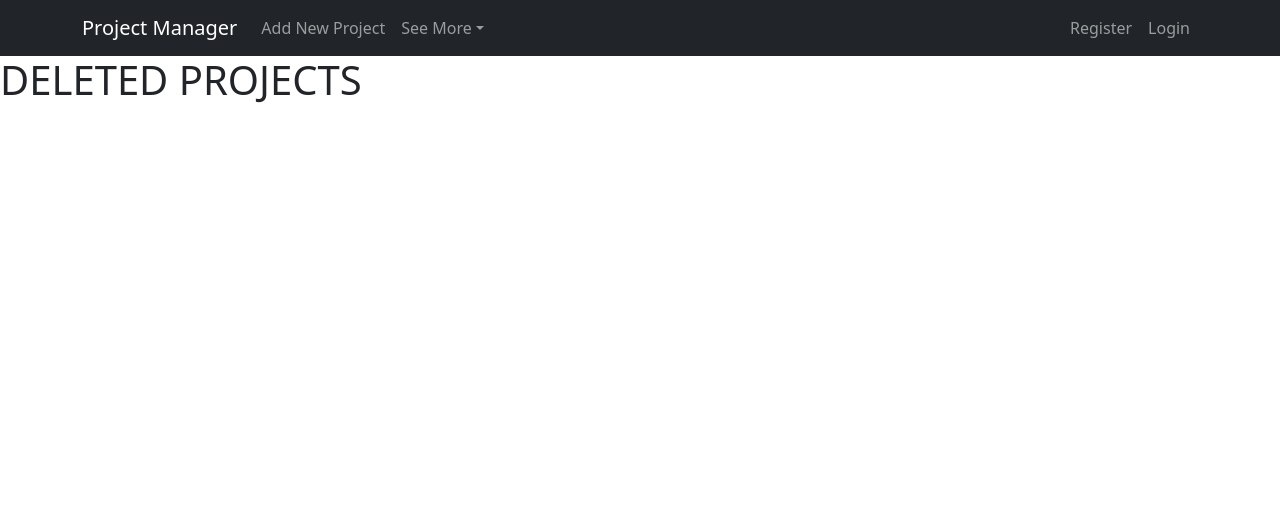
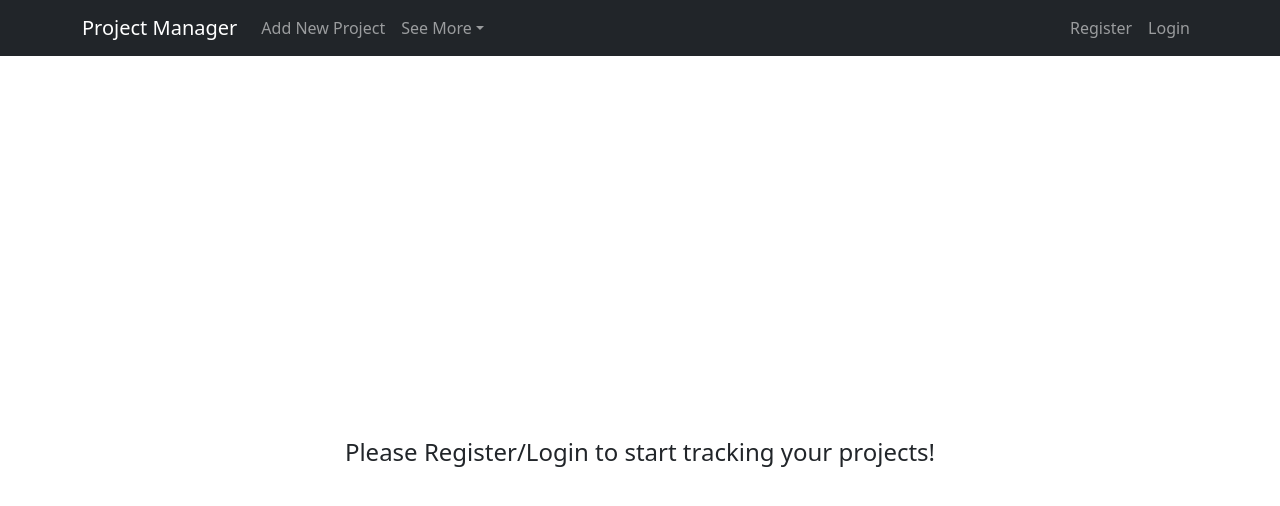
Before and after one commit to christinalu3799/project-manager-frontend, a React (Create React App) app: page /deleted-projects in a window 1280 px wide. Shown: the top 506 px of the page. Built offline with nearby package versions, Linux system fonts and the light colour scheme; no server answers.

Commit message:
added error handling for all pages when user not logged in

```diff
--- a/src/App.js
+++ b/src/App.js
@@ -12,8 +12,8 @@ import Index from './pages/Index'
 import RegisterUser from './components/RegisterUser';
 import LoginUser from './components/LoginUser';
 import NewProject from './pages/NewProject';
-import CompletedProjects from './components/CompletedProjects'
-import DeletedProjects from './components/DeletedProjects';
+import CompletedProjects from './pages/CompletedProjects'
+import DeletedProjects from './pages/DeletedProjects';
 import Show from './pages/Show'
 // ==================================================================================
 let baseURL
@@ -141,8 +141,8 @@ const App = () => {
                     <Route path='/index' element={<Index user={user} setShowProject={setShowProject} showProject={showProject} deletedProjects={deletedProjects} setDeletedProjects={setDeletedProjects}/>} />
                     <Route path='/new-project' element={<NewProject user={user}/>} />
 
-                    <Route path='/completed-projects' element={<CompletedProjects/>}/>
-                    <Route path='/deleted-projects' element={<DeletedProjects/>}/>
+                    <Route path='/completed-projects' element={<CompletedProjects user={user}/>}/>
+                    <Route path='/deleted-projects' element={<DeletedProjects user={user}/>}/>
 
                     <Route path='/show/:id' element={<Show showProject={showProject}/>}/>
 
--- a/src/components/CompletedProjects.js
+++ /dev/null
@@ -1,15 +0,0 @@
-import React from 'react'
-import { ProjectProvider  } from '../contexts/ProjectContext';
-import CompleteProjectsContainer from './CompleteProjectsContainer';
-
-const CompletedProjects = () => {
-
-    return (
-        <ProjectProvider>
-            <h1>COMPLETED PROJECTS</h1>
-            <CompleteProjectsContainer />
-        </ProjectProvider>
-    )
-}
-
-export default CompletedProjects
--- a/src/components/DeletedProjects.js
+++ /dev/null
@@ -1,9 +0,0 @@
-import React from 'react'
-
-const DeletedProjects = () => {
-  return (
-    <h1>DELETED PROJECTS</h1>
-  )
-}
-
-export default DeletedProjects
--- a/src/components/LoginUser.js
+++ b/src/components/LoginUser.js
@@ -10,7 +10,7 @@ const LoginUser = (props) => {
             <input type='text' id='email' placeholder='Email' className='register-input'/>
             <input type='password' id='password' placeholder='Password' className='register-input'/>
             {/* show user error message if login credentials are wrong */}
-            {props.loginSuccess === false ? <p>Oops! Please try again.</p> : console.log('logged in successfully!')}
+            {props.loginSuccess === false ? <p>Oops! Please try again.</p> : null}
             <input type='submit' value='Log In' className='register-submit-btn'/>
         </form>
     </div>
--- /dev/null
+++ b/src/pages/CompletedProjects.js
@@ -0,0 +1,24 @@
+import React from 'react'
+import { ProjectProvider  } from '../contexts/ProjectContext';
+import CompleteProjectsContainer from '../components/CompleteProjectsContainer';
+
+const CompletedProjects = (props) => {
+    if (props.user !== null) {
+        return (
+            <ProjectProvider>
+                <h1>COMPLETED PROJECTS</h1>
+                <CompleteProjectsContainer />
+            </ProjectProvider>
+        )
+    } else {
+        return (
+            <div className='not-logged-in'>
+                <h4>
+                    Please Register/Login to start tracking your projects!
+                </h4>
+            </div>
+        )
+    }
+}
+
+export default CompletedProjects
--- /dev/null
+++ b/src/pages/DeletedProjects.js
@@ -0,0 +1,20 @@
+import React from 'react'
+
+const DeletedProjects = (props) => {
+    if (props.user !== null) {
+        return (
+          <h1>DELETED PROJECTS</h1>
+        )
+    } else {
+        return (
+            <div className='not-logged-in'>
+                <h4>
+                    Please Register/Login to start tracking your projects!
+                </h4>
+            </div>
+        )
+    }
+
+}
+
+export default DeletedProjects
--- a/src/pages/NewProject.js
+++ b/src/pages/NewProject.js
@@ -12,6 +12,14 @@ const NewProject = (props) => {
               </div>
           </ProjectProvider>
         )
+    } else {
+        return (
+            <div className='not-logged-in'>
+                <h4>
+                    Please Register/Login to start tracking your projects!
+                </h4>
+            </div>
+        )
     }
 }
 
```
